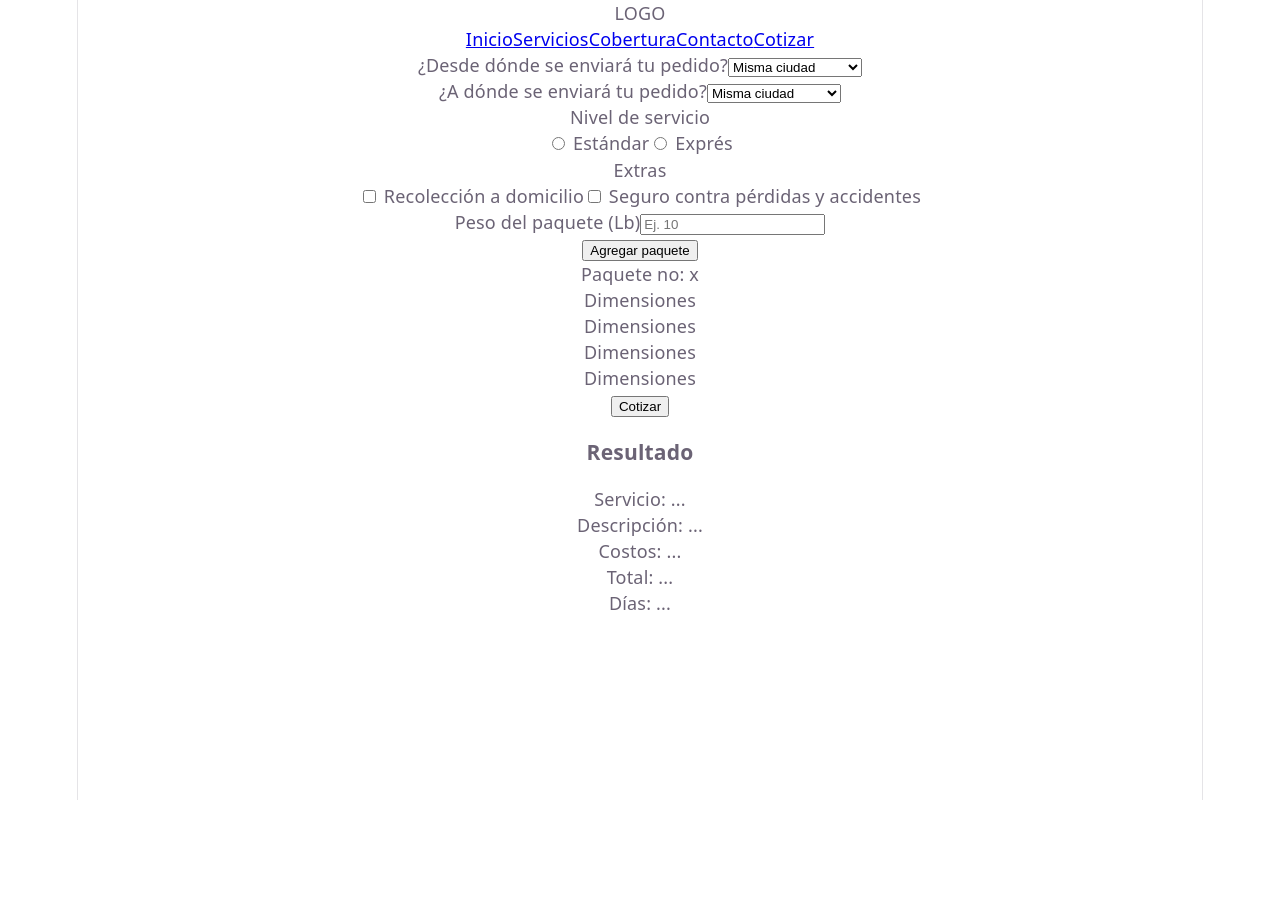
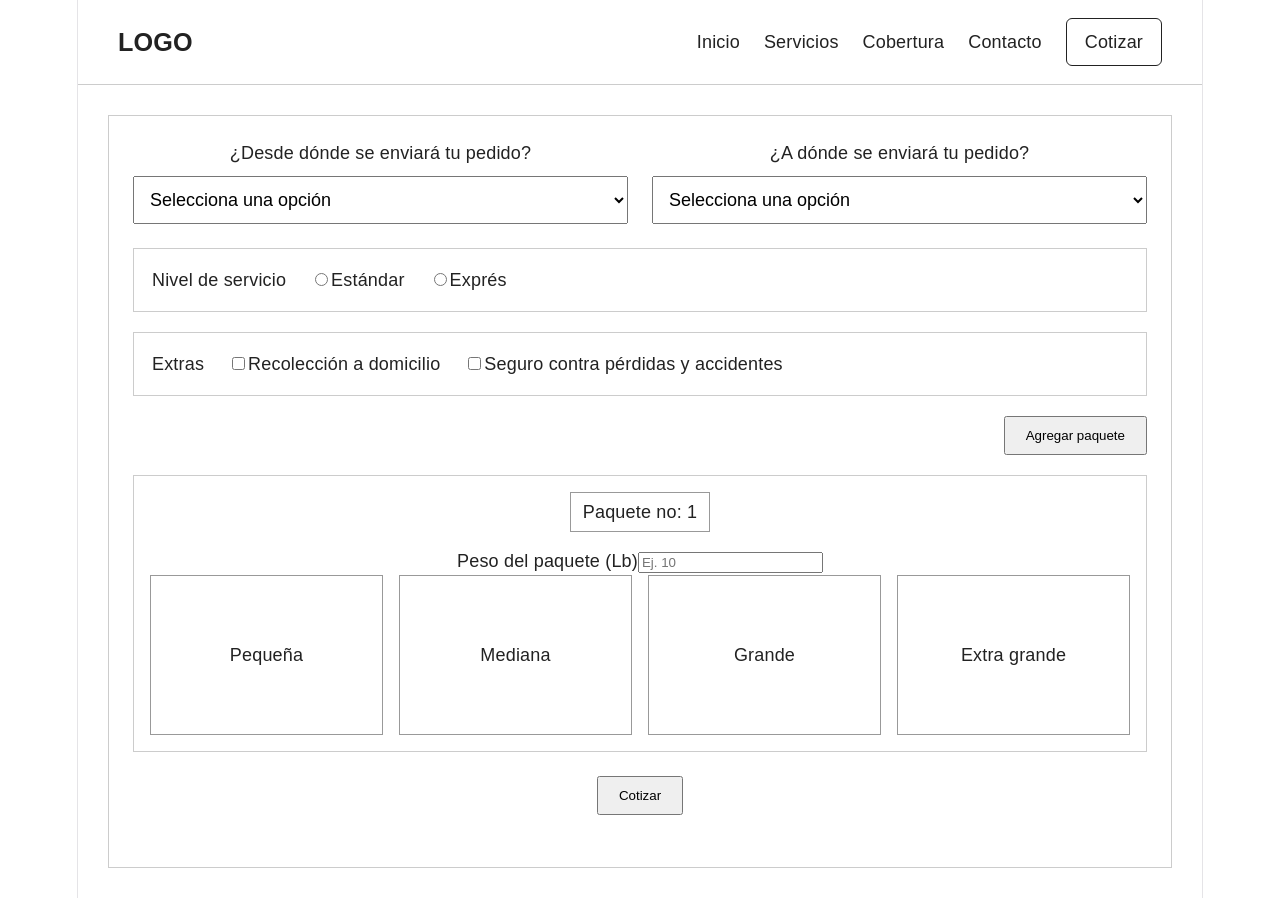
Before and after one commit to bjalbizures/Proyecto_no.1_PW_JABS_BJAQ, a React (Vite) app in the folder aeropaq-web/: page /cotizador in a window 1280 px wide. Before the commit the page ends 800 px from the top, so only its background shows below. Built offline with nearby package versions, Linux system fonts and the light colour scheme.

Commit message:
Logica de cotizador

```diff
--- a/aeropaq-web/src/components/Navbar.jsx
+++ b/aeropaq-web/src/components/Navbar.jsx
@@ -7,10 +7,10 @@ function Navbar() {
       <div className="navbar__logo">LOGO</div>
 
       <nav className="navbar__menu">
-        <a href="#inicio">Inicio</a>
-        <a href="#servicios">Servicios</a>
-        <a href="#cobertura">Cobertura</a>
-        <a href="#contacto">Contacto</a>
+        <a href="/#inicio">Inicio</a>
+        <a href="/#servicios">Servicios</a>
+        <a href="/#cobertura">Cobertura</a>
+        <a href="/#contacto">Contacto</a>
         <Link to="/cotizador" className="navbar__btn">Cotizar</Link>
       </nav>
     </header>
--- a/aeropaq-web/src/pages/Cotizador.jsx
+++ b/aeropaq-web/src/pages/Cotizador.jsx
@@ -1,7 +1,114 @@
+import { useState } from "react";
 import Navbar from "../components/Navbar";
 import "../styles/cotizador.css";
 
 function Cotizador() {
+  const [origen, setOrigen] = useState("");
+  const [destino, setDestino] = useState("");
+  const [servicio, setServicio] = useState("");
+  const [extras, setExtras] = useState({
+    recoleccion: false,
+    seguro: false,
+  });
+
+  const [paquetes, setPaquetes] = useState([
+    { id: 1, peso: "", caja: "" }
+  ]);
+
+  const [mostrarResultado, setMostrarResultado] = useState(false);
+  const [resultado, setResultado] = useState(null);
+
+  const cajas = [
+    { nombre: "Pequeña", factor: 1 },
+    { nombre: "Mediana", factor: 1.2 },
+    { nombre: "Grande", factor: 1.5 },
+    { nombre: "Extra grande", factor: 2 }
+  ];
+
+  const agregarPaquete = () => {
+    const nuevoPaquete = {
+      id: paquetes.length + 1,
+      peso: "",
+      caja: ""
+    };
+
+    setPaquetes([...paquetes, nuevoPaquete]);
+  };
+
+  const actualizarPeso = (id, peso) => {
+    const nuevosPaquetes = paquetes.map((paq) =>
+      paq.id === id ? { ...paq, peso } : paq
+    );
+    setPaquetes(nuevosPaquetes);
+  };
+
+  const seleccionarCaja = (id, caja) => {
+    const nuevosPaquetes = paquetes.map((paq) =>
+      paq.id === id ? { ...paq, caja } : paq
+    );
+    setPaquetes(nuevosPaquetes);
+  };
+
+  const manejarExtra = (e) => {
+    const { name, checked } = e.target;
+    setExtras({
+      ...extras,
+      [name]: checked,
+    });
+  };
+
+  const calcularCotizacion = () => {
+    let costoBase = 25;
+    let costoPeso = 0;
+    let costoCaja = 0;
+    let tiempo = "3 a 5 días";
+
+    if (origen === "misma-ciudad" && destino === "misma-ciudad") {
+      costoBase = 15;
+      tiempo = servicio === "expres" ? "24 horas" : "1 a 2 días";
+    } else if (
+      origen === "misma-ciudad" &&
+      destino === "otro-departamento"
+    ) {
+      costoBase = 25;
+      tiempo = servicio === "expres" ? "1 a 2 días" : "2 a 4 días";
+    } else if (destino === "internacional") {
+      costoBase = 80;
+      tiempo = servicio === "expres" ? "3 a 5 días" : "5 a 10 días";
+    }
+
+    for (const paquete of paquetes) {
+      const pesoNum = Number(paquete.peso) || 0;
+      costoPeso += pesoNum * 2;
+
+      const cajaSeleccionada = cajas.find((c) => c.nombre === paquete.caja);
+      if (cajaSeleccionada) {
+        costoCaja += 10 * cajaSeleccionada.factor;
+      }
+    }
+
+    let costoExtras = 0;
+
+    if (extras.recoleccion) costoExtras += 10;
+    if (extras.seguro) costoExtras += 15;
+
+    if (servicio === "expres") {
+      costoBase += 20;
+    }
+
+    const total = costoBase + costoPeso + costoCaja + costoExtras;
+
+    setResultado({
+      servicio: servicio || "No seleccionado",
+      descripcion: `${paquetes.length} paquete(s) cotizado(s)`,
+      costos: `Base: Q${costoBase.toFixed(2)} | Peso: Q${costoPeso.toFixed(2)} | Cajas: Q${costoCaja.toFixed(2)} | Extras: Q${costoExtras.toFixed(2)}`,
+      total: `Q${total.toFixed(2)}`,
+      dias: tiempo,
+    });
+
+    setMostrarResultado(true);
+  };
+
   return (
     <>
       <Navbar />
@@ -11,19 +118,21 @@ function Cotizador() {
           <div className="cotizador__row">
             <div className="cotizador__field">
               <label>¿Desde dónde se enviará tu pedido?</label>
-              <select>
-                <option>Misma ciudad</option>
-                <option>Otro departamento</option>
-                <option>Internacional</option>
+              <select value={origen} onChange={(e) => setOrigen(e.target.value)}>
+                <option value="">Selecciona una opción</option>
+                <option value="misma-ciudad">Misma ciudad</option>
+                <option value="otro-departamento">Otro departamento</option>
+                <option value="internacional">Internacional</option>
               </select>
             </div>
 
             <div className="cotizador__field">
               <label>¿A dónde se enviará tu pedido?</label>
-              <select>
-                <option>Misma ciudad</option>
-                <option>Otro departamento</option>
-                <option>Internacional</option>
+              <select value={destino} onChange={(e) => setDestino(e.target.value)}>
+                <option value="">Selecciona una opción</option>
+                <option value="misma-ciudad">Misma ciudad</option>
+                <option value="otro-departamento">Otro departamento</option>
+                <option value="internacional">Internacional</option>
               </select>
             </div>
           </div>
@@ -31,55 +140,103 @@ function Cotizador() {
           <div className="cotizador__group">
             <p>Nivel de servicio</p>
             <label>
-              <input type="radio" name="servicio" /> Estándar
+              <input
+                type="radio"
+                name="servicio"
+                value="estandar"
+                checked={servicio === "estandar"}
+                onChange={(e) => setServicio(e.target.value)}
+              />
+              Estándar
             </label>
             <label>
-              <input type="radio" name="servicio" /> Exprés
+              <input
+                type="radio"
+                name="servicio"
+                value="expres"
+                checked={servicio === "expres"}
+                onChange={(e) => setServicio(e.target.value)}
+              />
+              Exprés
             </label>
           </div>
 
           <div className="cotizador__group">
             <p>Extras</p>
             <label>
-              <input type="checkbox" /> Recolección a domicilio
+              <input
+                type="checkbox"
+                name="recoleccion"
+                checked={extras.recoleccion}
+                onChange={manejarExtra}
+              />
+              Recolección a domicilio
             </label>
             <label>
-              <input type="checkbox" /> Seguro contra pérdidas y accidentes
+              <input
+                type="checkbox"
+                name="seguro"
+                checked={extras.seguro}
+                onChange={manejarExtra}
+              />
+              Seguro contra pérdidas y accidentes
             </label>
           </div>
 
-          <div className="cotizador__field cotizador__peso">
-            <label>Peso del paquete (Lb)</label>
-            <input type="number" placeholder="Ej. 10" />
+          <div className="cotizador__actions">
+            <button type="button" onClick={agregarPaquete}>
+              Agregar paquete
+            </button>
           </div>
 
-          <div className="cotizador__actions">
-            <button type="button">Agregar paquete</button>
+          {paquetes.map((paquete) => (
+            <section className="cotizador__paquete" key={paquete.id}>
+              <div className="cotizador__paquete-header">
+                Paquete no: {paquete.id}
               </div>
 
-          <section className="cotizador__paquete">
-            <div className="cotizador__paquete-header">Paquete no: x</div>
+              <div className="cotizador__peso-individual">
+                <label>Peso del paquete (Lb)</label>
+                <input
+                  type="number"
+                  placeholder="Ej. 10"
+                  value={paquete.peso}
+                  onChange={(e) => actualizarPeso(paquete.id, e.target.value)}
+                />
+              </div>
 
               <div className="cotizador__cards">
-              <div className="cotizador__card">Dimensiones</div>
-              <div className="cotizador__card">Dimensiones</div>
-              <div className="cotizador__card">Dimensiones</div>
-              <div className="cotizador__card">Dimensiones</div>
+                {cajas.map((caja) => (
+                  <div
+                    key={caja.nombre}
+                    className={`cotizador__card ${
+                      paquete.caja === caja.nombre ? "seleccionada" : ""
+                    }`}
+                    onClick={() => seleccionarCaja(paquete.id, caja.nombre)}
+                  >
+                    <p>{caja.nombre}</p>
+                  </div>
+                ))}
               </div>
             </section>
+          ))}
 
           <div className="cotizador__center">
-            <button className="cotizador__btn">Cotizar</button>
+            <button className="cotizador__btn" onClick={calcularCotizacion}>
+              Cotizar
+            </button>
           </div>
 
+          {mostrarResultado && resultado && (
             <section className="cotizador__resultado">
               <h3>Resultado</h3>
-            <p>Servicio: ...</p>
-            <p>Descripción: ...</p>
-            <p>Costos: ...</p>
-            <p>Total: ...</p>
-            <p>Días: ...</p>
+              <p>Servicio: {resultado.servicio}</p>
+              <p>Descripción: {resultado.descripcion}</p>
+              <p>Costos: {resultado.costos}</p>
+              <p>Total: {resultado.total}</p>
+              <p>Días: {resultado.dias}</p>
             </section>
+          )}
         </section>
       </main>
     </>
--- a/aeropaq-web/src/pages/Home.jsx
+++ b/aeropaq-web/src/pages/Home.jsx
@@ -2,7 +2,7 @@ import Navbar from "../components/Navbar";
 import Hero from "../components/Hero";
 import InfoSection from "../components/InfoSection";
 import ContactoForm from "../components/ContactoForm";
-import Footer from "../components/Footer";
+import Footer from "../components/footer";
 import "../styles/home.css";
 
 function Home() {
--- a/aeropaq-web/src/styles/cotizador.css
+++ b/aeropaq-web/src/styles/cotizador.css
@@ -0,0 +1,103 @@
+.cotizador-page {
+  padding: 30px;
+}
+
+.cotizador {
+  border: 1px solid #ccc;
+  padding: 24px;
+}
+
+.cotizador__row {
+  display: grid;
+  grid-template-columns: 1fr 1fr;
+  gap: 24px;
+  margin-bottom: 24px;
+}
+
+.cotizador__field {
+  display: flex;
+  flex-direction: column;
+  gap: 10px;
+}
+
+.cotizador__field select,
+.cotizador__field input {
+  padding: 12px;
+  font-size: 1rem;
+}
+
+.cotizador__group {
+  border: 1px solid #ccc;
+  padding: 18px;
+  margin-bottom: 20px;
+  display: flex;
+  gap: 24px;
+  align-items: center;
+  flex-wrap: wrap;
+}
+
+.cotizador__peso {
+  margin-bottom: 20px;
+}
+
+.cotizador__actions {
+  display: flex;
+  justify-content: flex-end;
+  margin-bottom: 20px;
+}
+
+.cotizador__actions button,
+.cotizador__btn {
+  padding: 10px 20px;
+  cursor: pointer;
+}
+
+.cotizador__paquete {
+  border: 1px solid #ccc;
+  padding: 16px;
+  margin-bottom: 24px;
+}
+
+.cotizador__paquete-header {
+  display: inline-block;
+  padding: 6px 12px;
+  border: 1px solid #999;
+  margin-bottom: 16px;
+}
+
+.cotizador__cards {
+  display: grid;
+  grid-template-columns: repeat(4, 1fr);
+  gap: 16px;
+}
+
+.cotizador__card {
+  min-height: 160px;
+  border: 1px solid #999;
+  display: flex;
+  align-items: center;
+  justify-content: center;
+}
+
+.cotizador__center {
+  display: flex;
+  justify-content: center;
+  margin-bottom: 28px;
+}
+
+.cotizador__resultado {
+  max-width: 400px;
+  margin: 0 auto;
+  border: 1px solid #999;
+  padding: 20px;
+}
+
+@media (max-width: 768px) {
+  .cotizador__row {
+    grid-template-columns: 1fr;
+  }
+
+  .cotizador__cards {
+    grid-template-columns: 1fr 1fr;
+  }
+}
--- a/aeropaq-web/src/styles/home.css
+++ b/aeropaq-web/src/styles/home.css
@@ -0,0 +1,163 @@
+* {
+  box-sizing: border-box;
+}
+
+body {
+  margin: 0;
+  font-family: Arial, sans-serif;
+  color: #222;
+  background: #fff;
+}
+
+.home {
+  width: 100%;
+}
+
+.hero {
+  display: flex;
+  flex-direction: column;
+  gap: 20px;
+  padding: 40px;
+  min-height: 70vh;
+  border-bottom: 1px solid #ccc;
+}
+
+.hero__image-placeholder {
+  height: 320px;
+  border: 1px solid #999;
+  display: flex;
+  align-items: center;
+  justify-content: center;
+}
+
+.hero__content {
+  display: flex;
+  flex-direction: column;
+  align-items: center;
+  text-align: center;
+}
+
+.hero__content h1 {
+  font-size: 3rem;
+  margin-bottom: 12px;
+}
+
+.hero__content p {
+  max-width: 700px;
+  line-height: 1.6;
+}
+
+.hero__button {
+  margin-top: 20px;
+  text-decoration: none;
+  padding: 12px 24px;
+  border: 1px solid #222;
+  border-radius: 8px;
+  color: #222;
+}
+
+.home__links {
+  display: flex;
+  justify-content: center;
+  gap: 50px;
+  padding: 20px;
+  border-bottom: 1px solid #ccc;
+}
+
+.home__links a {
+  text-decoration: none;
+  color: #222;
+}
+
+.info-section {
+  display: grid;
+  grid-template-columns: 1fr 1fr;
+  gap: 40px;
+  padding: 60px 40px;
+  align-items: center;
+}
+
+.info-section.reverse {
+  direction: rtl;
+}
+
+.info-section.reverse > * {
+  direction: ltr;
+}
+
+.info-section__image {
+  height: 260px;
+  border: 1px solid #999;
+  display: flex;
+  justify-content: center;
+  align-items: center;
+}
+
+.info-section__text h2 {
+  margin-bottom: 15px;
+}
+
+.info-section__text p {
+  line-height: 1.7;
+}
+
+.contacto {
+  padding: 60px 40px;
+  border-top: 1px solid #ccc;
+}
+
+.contacto__form {
+  display: grid;
+  gap: 16px;
+  max-width: 700px;
+}
+
+.contacto__form input,
+.contacto__form textarea,
+.contacto__form button {
+  padding: 12px;
+  font-size: 1rem;
+}
+
+.contacto__form textarea {
+  min-height: 120px;
+  resize: vertical;
+}
+
+.footer {
+  display: grid;
+  grid-template-columns: repeat(4, 1fr);
+  text-align: center;
+  padding: 30px;
+  border-top: 1px solid #ccc;
+}
+
+@media (max-width: 768px) {
+  .navbar {
+    flex-direction: column;
+    gap: 16px;
+  }
+
+  .navbar__menu {
+    flex-wrap: wrap;
+    justify-content: center;
+  }
+
+  .hero__content h1 {
+    font-size: 2.2rem;
+  }
+
+  .home__links {
+    flex-direction: column;
+    gap: 18px;
+  }
+
+  .info-section {
+    grid-template-columns: 1fr;
+  }
+
+  .footer {
+    grid-template-columns: 1fr;
+    gap: 12px;
+  }
+}
--- a/aeropaq-web/src/styles/navbar.css
+++ b/aeropaq-web/src/styles/navbar.css
@@ -0,0 +1,29 @@
+.navbar {
+  display: flex;
+  justify-content: space-between;
+  align-items: center;
+  padding: 18px 40px;
+  border-bottom: 1px solid #ccc;
+}
+
+.navbar__logo {
+  font-weight: bold;
+  font-size: 1.4rem;
+}
+
+.navbar__menu {
+  display: flex;
+  align-items: center;
+  gap: 24px;
+}
+
+.navbar__menu a {
+  text-decoration: none;
+  color: #222;
+}
+
+.navbar__btn {
+  padding: 10px 18px;
+  border: 1px solid #222;
+  border-radius: 6px;
+}
```
Lines whose indentation alone changed are shown as unchanged.
